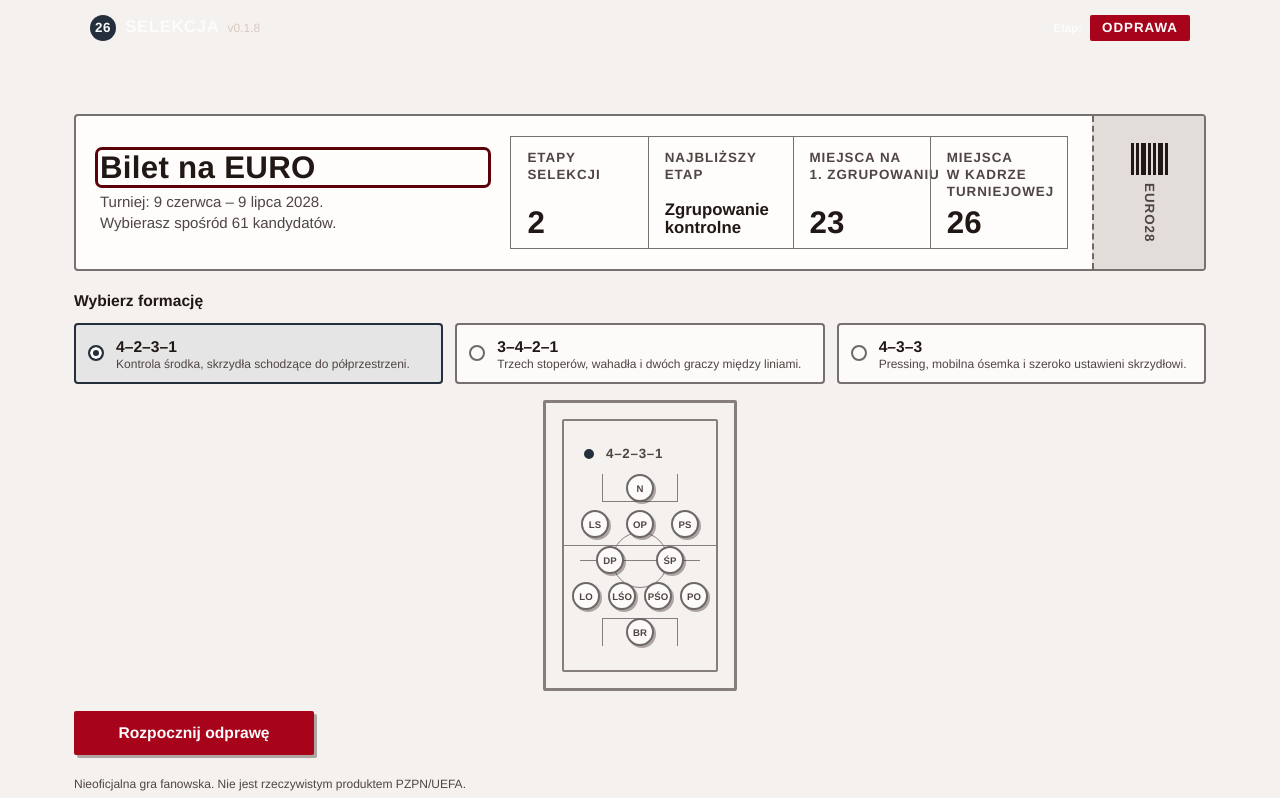
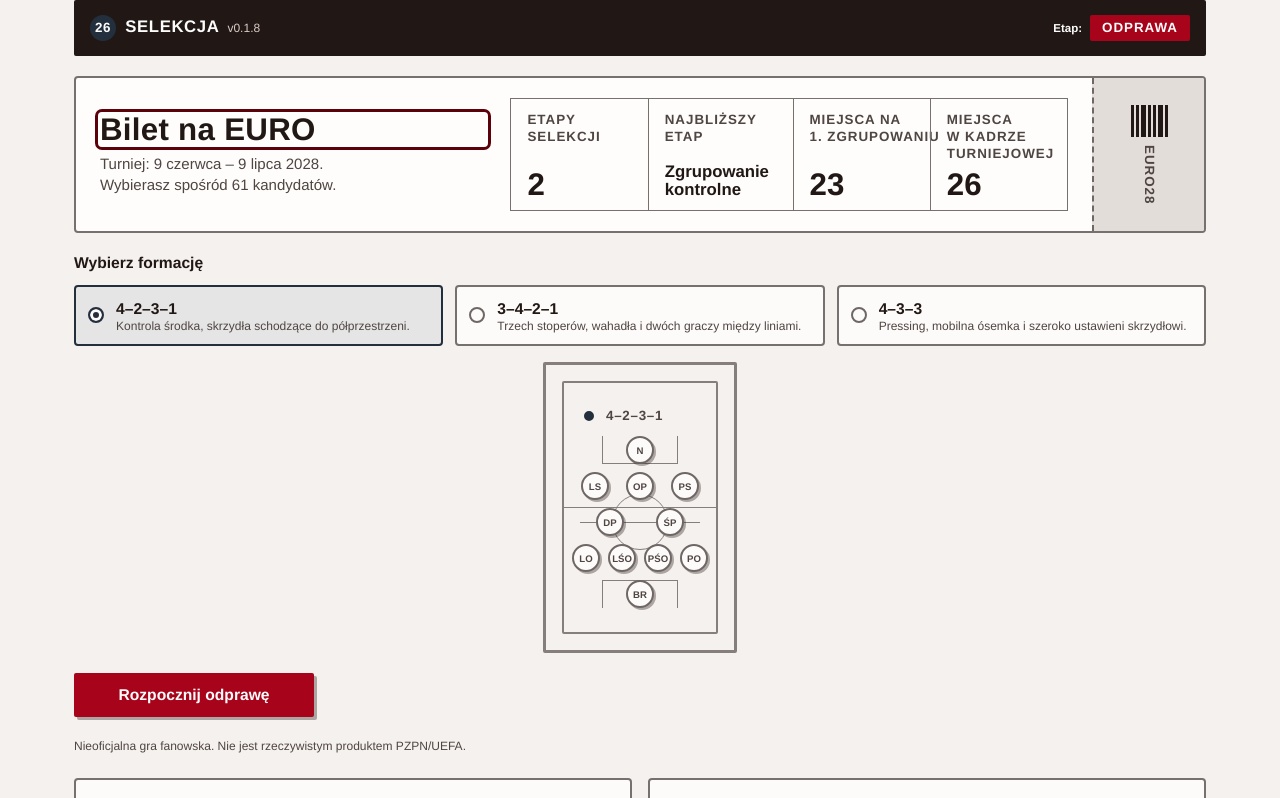
Before and after one commit to visvaya/selekcja-26, a React (Vite) app: page / in a window 1280 px wide. Shown: the top 798 px of the page. Built offline with nearby package versions, Linux system fonts and the light colour scheme; a web font is replaced by a local one.

Commit message:
fix(ui): keep the top bar ink fill and match the mockup gap below it

```diff
--- a/src/ui/styles/legacy.css
+++ b/src/ui/styles/legacy.css
@@ -86,7 +86,7 @@ button {
 .main {
   max-width: var(--page-max-width);
   margin: auto;
-  padding: var(--legacy-space-10) var(--page-gutter) 108px;
+  padding: 0 var(--page-gutter) 108px;
 }
 .eyebrow {
   font-family: var(--font-display);
@@ -574,7 +574,7 @@ button {
 }
 @media (min-width: 760px) {
   .main {
-    padding: var(--legacy-space-13) var(--page-gutter) 110px;
+    padding: 0 var(--page-gutter) 110px;
   }
   .toolbar {
     grid-template-columns: 1fr auto;
--- a/src/ui/styles/tokens.css
+++ b/src/ui/styles/tokens.css
@@ -116,6 +116,8 @@
      from 760 px (below). */
   --page-max-width: 1180px;
   --page-gutter: 14px;
+  /* space between the top bar and the first content of every screen */
+  --topbar-gap: var(--space-5);
   --button-primary-size: var(--text-base);
   --cta-min-width: 240px;
   --scrollbar-thumb: var(--frame-soft);
--- a/src/ui/styles/topbar.css
+++ b/src/ui/styles/topbar.css
@@ -14,21 +14,12 @@
   /* Inset, not full-bleed: the bar spans the same column as the page content below it, so
      on wide screens its edges line up with the content. */
   width: calc(min(100%, var(--page-max-width)) - 2 * var(--page-gutter));
-  margin: 0 auto var(--space-5);
-}
-
-/* A page-coloured backdrop above and beside the bar, so content scrolling under the sticky
-   bar does not show through its rounded corners or the gutters next to it. It paints behind
-   the bar (the bar's z-index makes it a stacking context) and above the page. */
-.topbar::before {
-  content: "";
-  position: absolute;
-  z-index: -1;
-  top: calc(-1 * var(--save-banner-offset, 0px));
-  bottom: 0;
-  left: calc(-1 * var(--page-gutter));
-  right: calc(-1 * var(--page-gutter));
-  background: var(--board);
+  margin: 0 auto var(--topbar-gap);
+  /* A page-coloured backdrop around the sticky bar: the shadow is lifted by its own spread,
+     so it covers the gutters beside the bar, its rounded corners and the strip above it, but
+     never the content directly below the bar. A shadow paints outside the box only, so the
+     bar keeps its ink fill. */
+  box-shadow: 0 calc(-1 * var(--page-gutter)) 0 var(--page-gutter) var(--board);
 }
 
 .topbar-inner {
```
Also changed, not shown: 1 other file (tests, documents, lock files or other folders).
